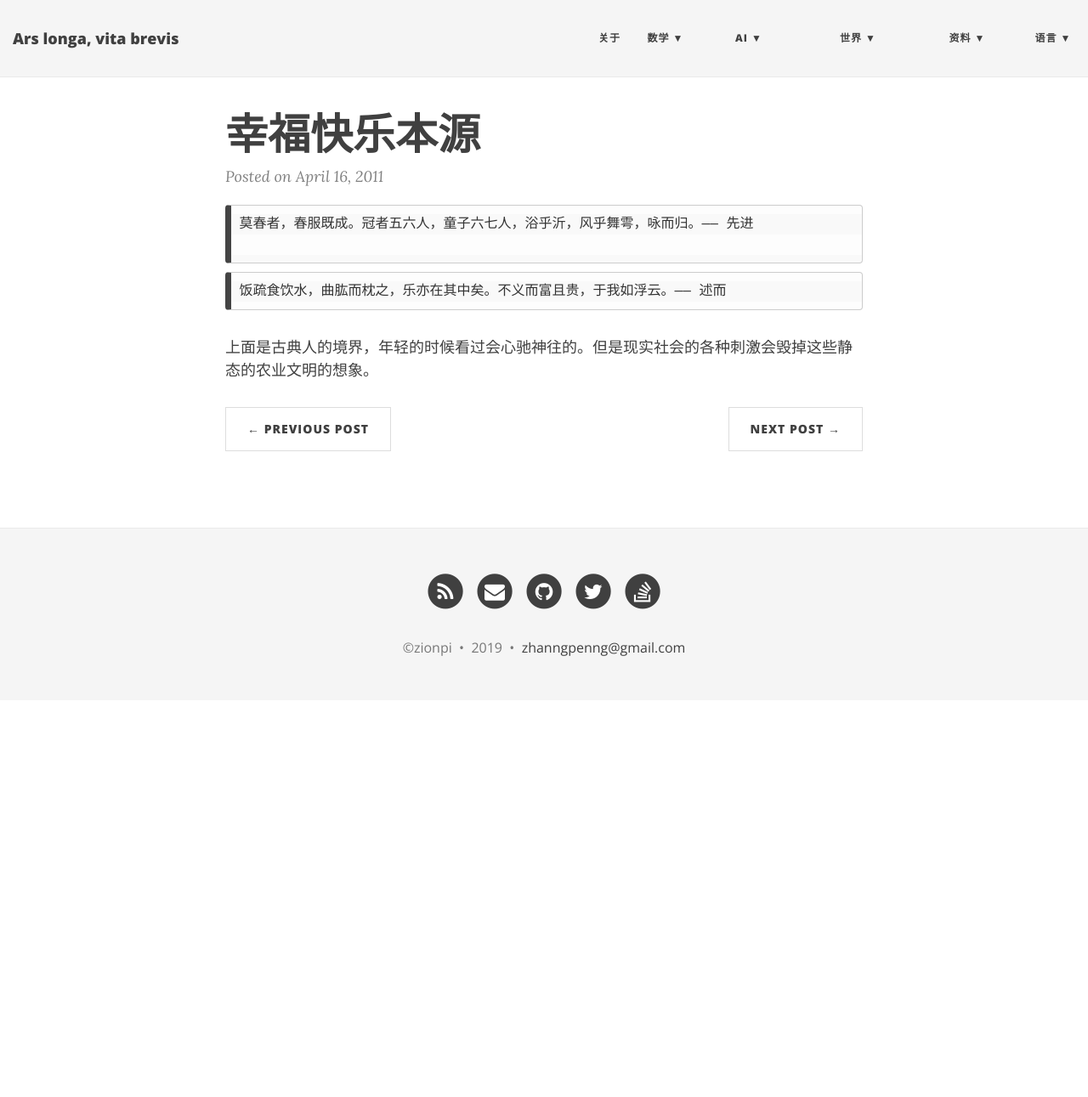
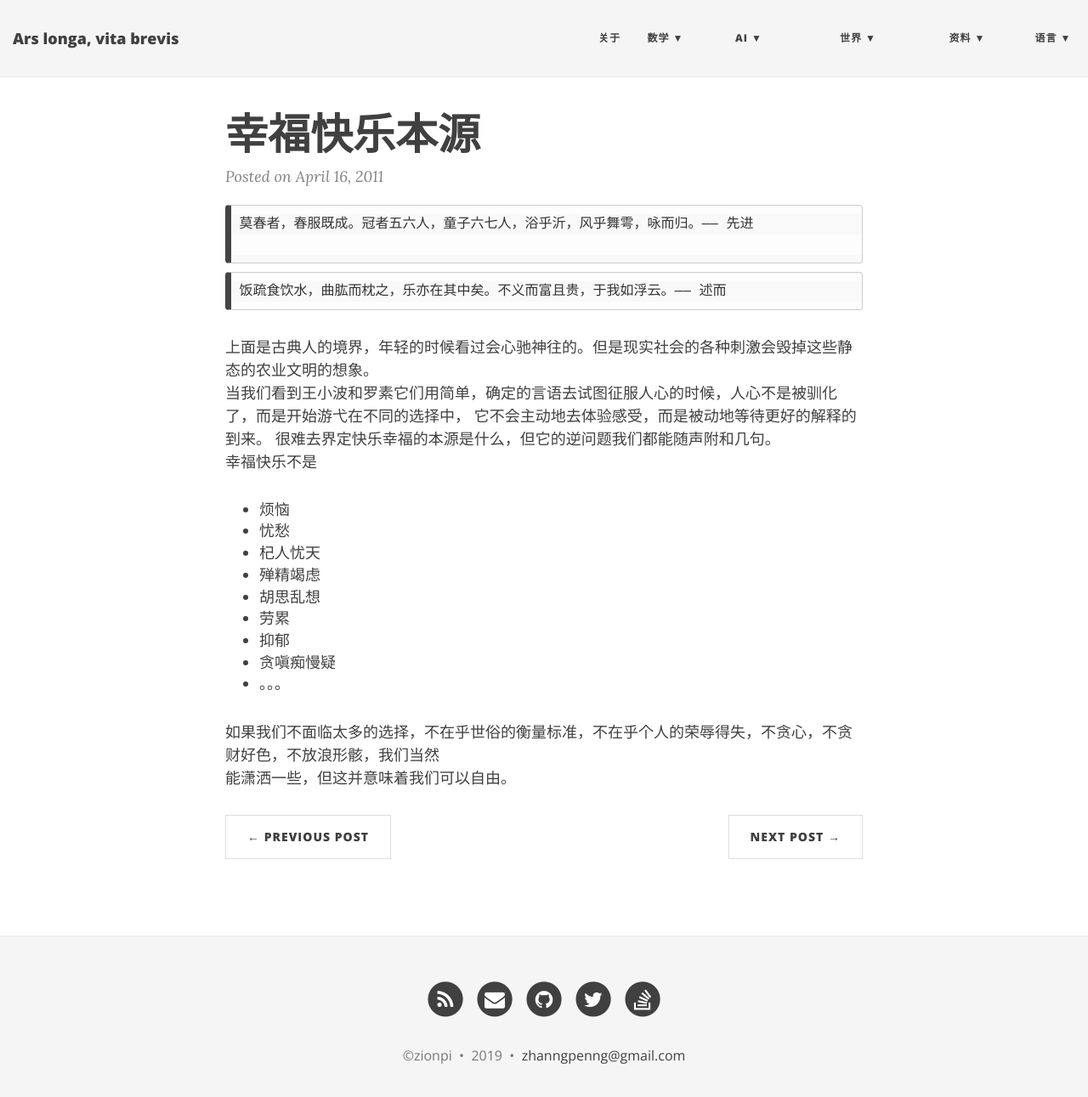
Before and after one commit to ZionPi/zionpi.github.io, a Jekyll site: the page built from _posts/2011-04-16-on-root-of-happiness.md, in a window 1280 px wide and 1304 px high. Shown: the top 1291 px of the window at 85% size. Built offline with Jekyll 4.4.1, drawn with Linux system fonts in a browser that asks for light colours; nearby versions of some CDN libraries.

Commit message:
Update 2011-04-16-on-root-of-happiness.md

````diff
--- a/_posts/2011-04-16-on-root-of-happiness.md
+++ b/_posts/2011-04-16-on-root-of-happiness.md
@@ -11,3 +11,19 @@ title: 幸福快乐本源
 ```
 
 上面是古典人的境界，年轻的时候看过会心驰神往的。但是现实社会的各种刺激会毁掉这些静态的农业文明的想象。
+当我们看到王小波和罗素它们用简单，确定的言语去试图征服人心的时候，人心不是被驯化了，而是开始游弋在不同的选择中，
+它不会主动地去体验感受，而是被动地等待更好的解释的到来。
+很难去界定快乐幸福的本源是什么，但它的逆问题我们都能随声附和几句。
+幸福快乐不是
+- 烦恼
+- 忧愁
+- 杞人忧天
+- 殚精竭虑
+- 胡思乱想
+- 劳累
+- 抑郁
+- 贪嗔痴慢疑
+- 。。。
+
+如果我们不面临太多的选择，不在乎世俗的衡量标准，不在乎个人的荣辱得失，不贪心，不贪财好色，不放浪形骸，我们当然
+能潇洒一些，但这并意味着我们可以自由。
````
